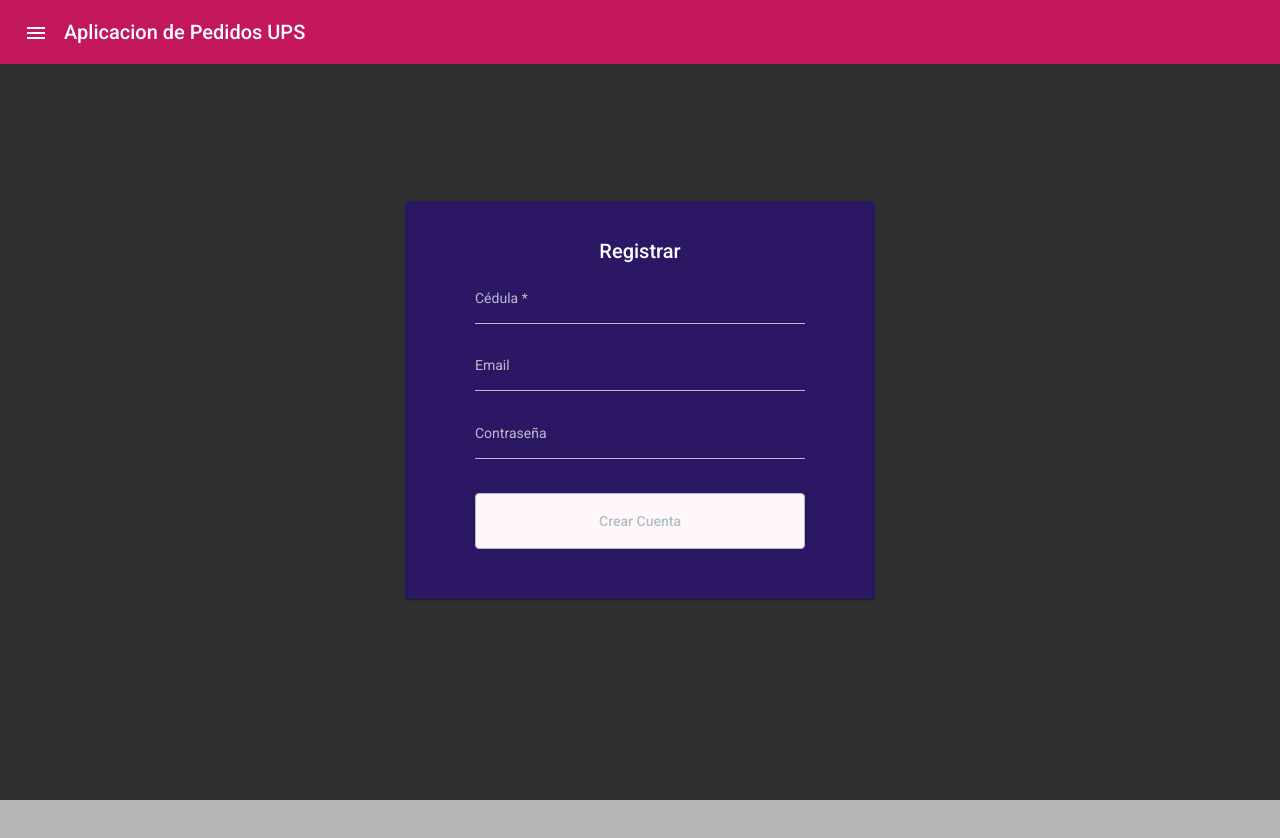
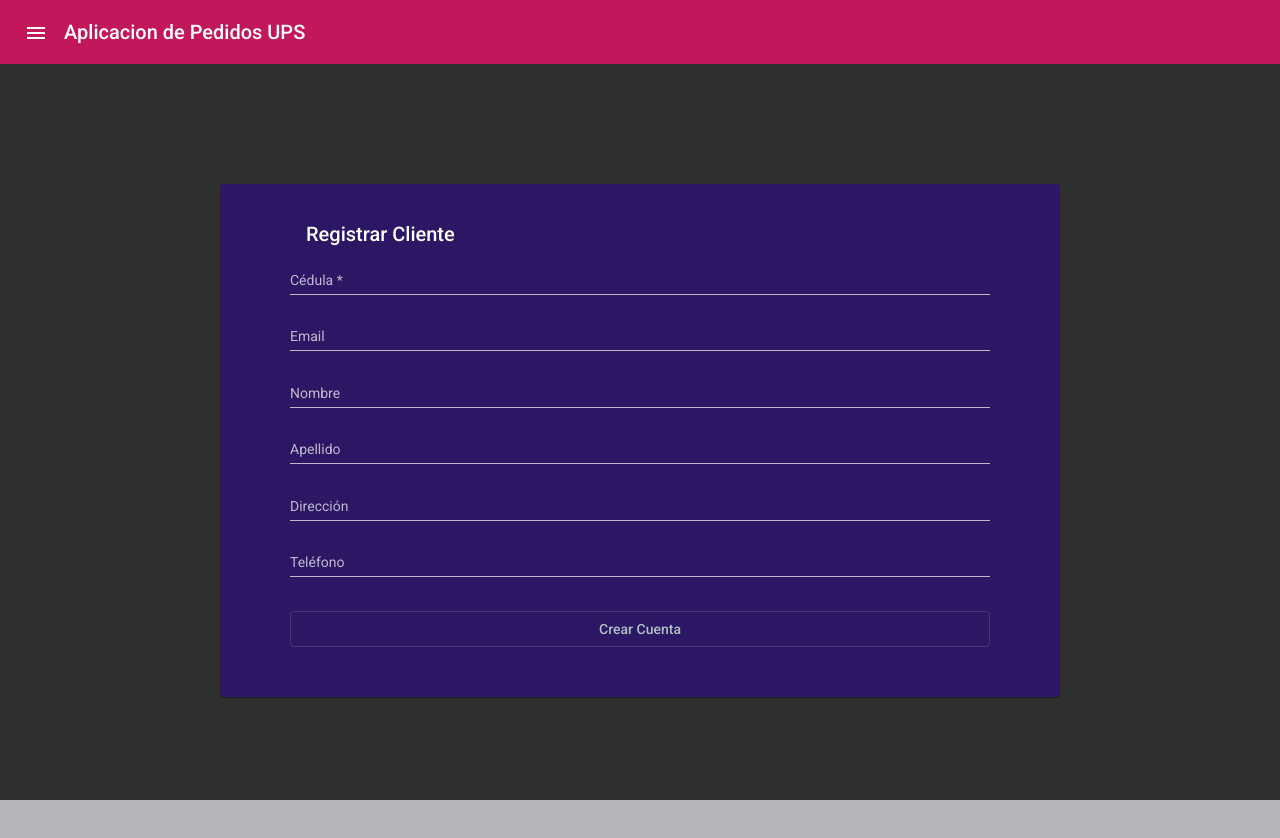
Before and after one commit to guaichaAndres/GuaichaZhungo-Andres-Examen-Angular, an Angular app: page /registrarClientes in a window 1280 px wide. Shown: the top 838 px of the page. Before the commit the page ends 800 px from the top, so only its background shows below. Built offline with nearby package versions, Linux system fonts and the light colour scheme.

Commit message:
Registrar cliente funcional

```diff
--- a/src/app/components/cliente-registrar/cliente-registrar.component.html
+++ b/src/app/components/cliente-registrar/cliente-registrar.component.html
@@ -1,24 +1,32 @@
-<div class="login-wrapper" fxLayout="row" fxLayoutAlign="center center">
+<div class="container" fxLayout="row" fxLayoutAlign="center center">
     <mat-card class="box">
       <mat-card-header>
-        <mat-card-title>Registrar</mat-card-title>
+        <mat-card-title>Registrar Cliente</mat-card-title>
       </mat-card-header>
 
-      <form class="example-form">
+      <form [formGroup] = "form" (submit)="registrarUsuario()" class="example-form">
 
         <mat-card-content>
           <mat-form-field class="example-full-width">
-            <input matInput placeholder="Cédula" minlength ="10" required="true">
+            <input matInput placeholder="Cédula" minlength ="10" required="true" formControlName="cedula">
           </mat-form-field>
 
           <mat-form-field class="example-full-width">
-            <input matInput placeholder="Email" >
+            <input matInput placeholder="Email" formControlName="correo">
           </mat-form-field>
 
           <mat-form-field class="example-full-width">
-            <input matInput placeholder="Contraseña"  type="password">
+            <input matInput placeholder="Nombre" formControlName="nombre" >
           </mat-form-field>
-
+          <mat-form-field class="example-full-width">
+            <input matInput placeholder="Apellido"  formControlName="apellido">
+          </mat-form-field>
+          <mat-form-field class="example-full-width">
+            <input matInput placeholder="Dirección" formControlName="direccion"  >
+          </mat-form-field>
+          <mat-form-field class="example-full-width">
+            <input matInput placeholder="Teléfono" formControlName="telefono" >
+          </mat-form-field>
         </mat-card-content>
 
         <button mat-stroked-button color="accent" class="btn-block">Crear Cuenta</button>
--- a/src/app/components/cliente-registrar/cliente-registrar.component.ts
+++ b/src/app/components/cliente-registrar/cliente-registrar.component.ts
@@ -1,16 +1,31 @@
 import {MediaMatcher} from '@angular/cdk/layout';
 import {ChangeDetectorRef, Component, OnDestroy, OnInit} from '@angular/core';
+import { FormGroup } from '@angular/forms';
+import { FormBuilder } from '@angular/forms';
+import { Router } from '@angular/router';
+import { WsJeeService } from 'src/app/services/ws-jee.service';
 @Component({
   selector: 'app-cliente-registrar',
   templateUrl: './cliente-registrar.component.html',
   styleUrls: ['./cliente-registrar.component.css']
 })
 export class ClienteRegistrarComponent implements OnDestroy {
+  public form : FormGroup;
+
   mobileQuery: MediaQueryList;
 
   private _mobileQueryListener: () => void;
 
-  constructor(changeDetectorRef: ChangeDetectorRef, media: MediaMatcher) {
+  constructor(changeDetectorRef: ChangeDetectorRef, media: MediaMatcher,
+    private formBuilder: FormBuilder,private router: Router, private RestService : WsJeeService) {
+      this.form= this.formBuilder.group({
+        cedula : [],
+        nombre : [],
+        apellido : [],
+        direccion : [],
+        telefono : [],
+        correo : []
+      });
     this.mobileQuery = media.matchMedia('(max-width: 600px)');
     this._mobileQueryListener = () => changeDetectorRef.detectChanges();
     this.mobileQuery.addListener(this._mobileQueryListener);
@@ -21,4 +36,19 @@ export class ClienteRegistrarComponent implements OnDestroy {
   }
 
   shouldRun = true;
+
+  public registrarUsuario(){
+    this.RestService.registrar('http://localhost:8080/GuaichaZhungo-Andres-Examen/rest/cliente/registrarCliente/',
+    this.form.controls['cedula'].value,
+    this.form.controls['nombre'].value,
+    this.form.controls['apellido'].value,
+    this.form.controls['direccion'].value,
+    this.form.controls['telefono'].value,
+    this.form.controls['correo'].value,
+    )
+    .subscribe(respuesta =>{
+      console.log('Registro Correcto');
+      this.router.navigate(['/inicio']);
+    })
+  }
 }
--- a/src/app/services/ws-jee.service.ts
+++ b/src/app/services/ws-jee.service.ts
@@ -1,9 +1,25 @@
 import { Injectable } from '@angular/core';
-
+import { HttpClient, HttpParams,HttpHeaders } from '@angular/common/http';
 @Injectable({
   providedIn: 'root'
 })
 export class WsJeeService {
 
-  constructor() { }
+  constructor(private http: HttpClient) { }
+
+  public registrar(url:string , cedula:any,correo:any,nombre:any,apellido:any,direccion:any,telefono:any){
+    const body = new HttpParams()
+    .set('cedula', cedula)
+    .set('correo', correo)
+    .set('nombre', nombre)
+    .set('apellido', apellido)
+    .set('direccion', direccion)
+    .set('telefono', telefono);
+
+    return this.http.post(url,body.toString(),{
+      headers: new HttpHeaders()
+        .set('Content-Type', 'application/x-www-form-urlencoded')
+    }
+    );
+      }
 }
--- a/src/styles.css
+++ b/src/styles.css
@@ -113,7 +113,7 @@ body {
 }
 
 .container{
-  height: 130%;
+  height: 110%;
 
 }
 .container .mat-card {
```
Also changed, not shown: src/app/app.module.ts (+5 -2 lines).
